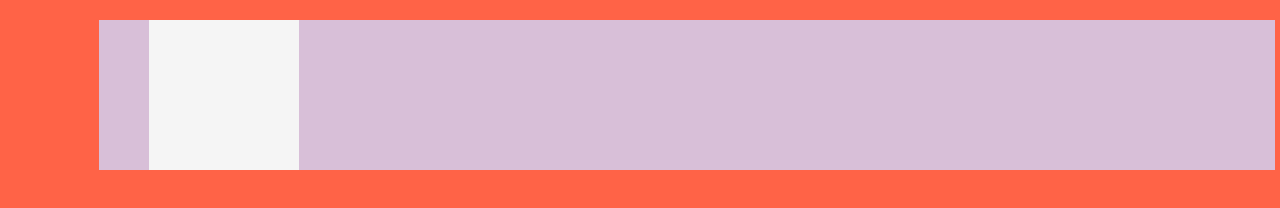
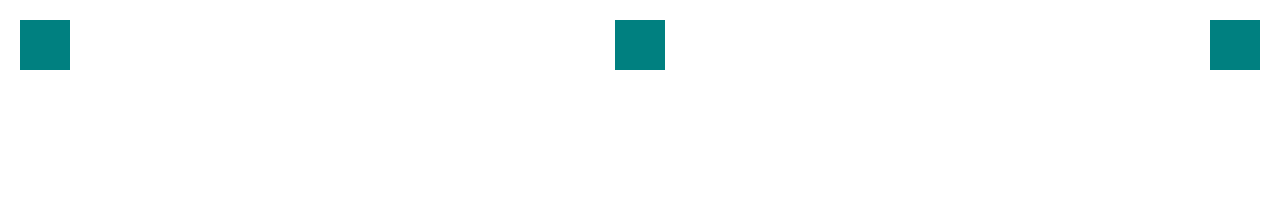
Before and after one commit to kimhalin/Kokoa-Clone, a plain HTML site: page home.html in a window 1280 px wide. Drawn offline with Linux system fonts and the light colour scheme.

Commit message:
노마드 코더 챌린지 week1 완료

```diff
--- a/home.html
+++ b/home.html
@@ -4,22 +4,21 @@
     <title>The Nico Times</title>
     <link href="styles.css" rel="stylesheet" />
     <style>
-      html {
-        background-color: tomato;
-      }
       body {
-        margin: 20px 5px 12px 99px;
-        background-color: thistle;
+        margin: 20px;
+        display: flex;
+        justify-content: space-between;
       }
       div {
-        margin-left: 50px;
-        height: 150px;
-        width: 150px;
-        background-color: whitesmoke;
+        width: 50px;
+        height: 50px;
+        background-color: teal;
       }
     </style>
   </head>
   <body>
     <div></div>
+    <div></div>
+    <div></div>
   </body>
 </html>
```
